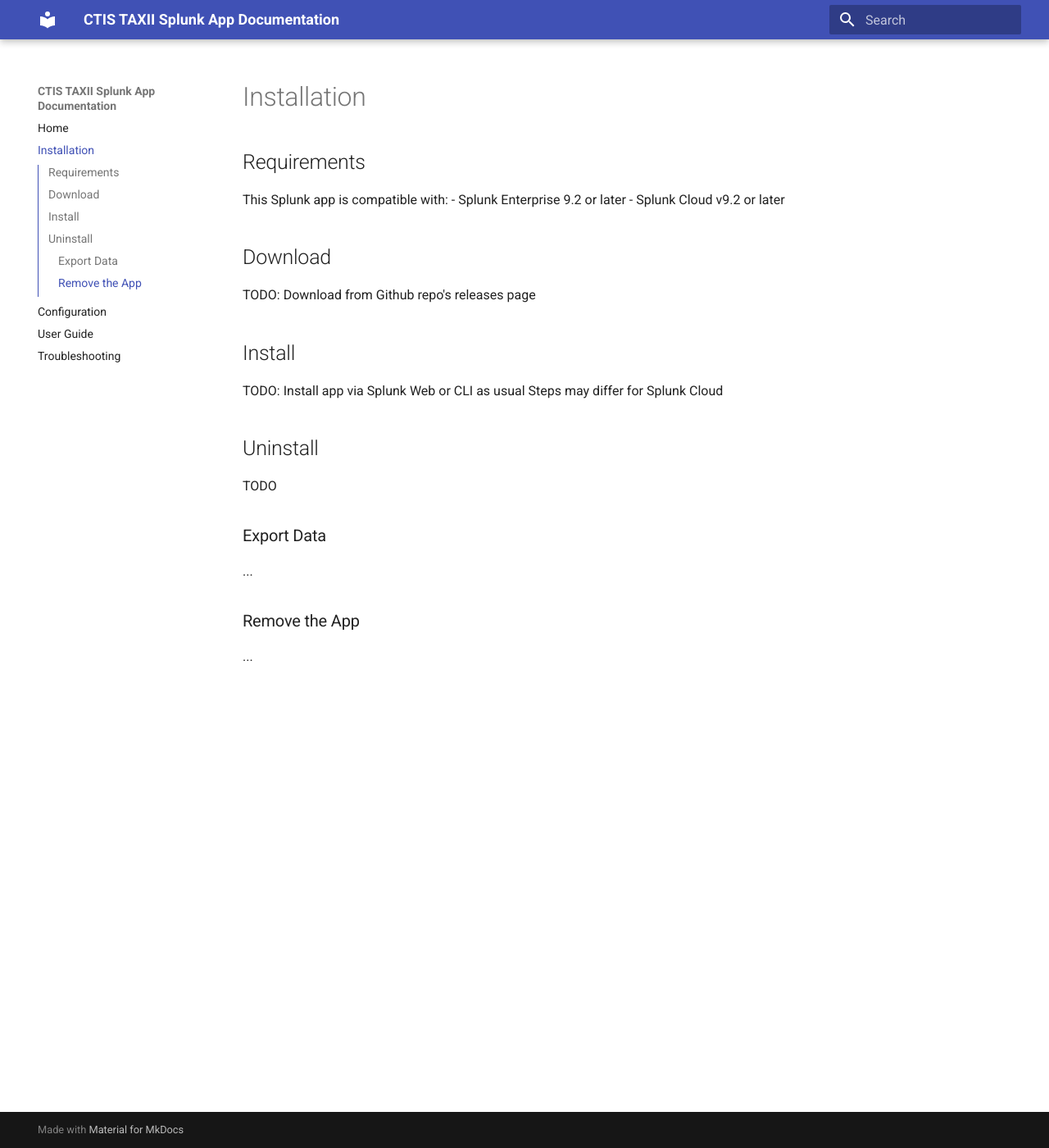
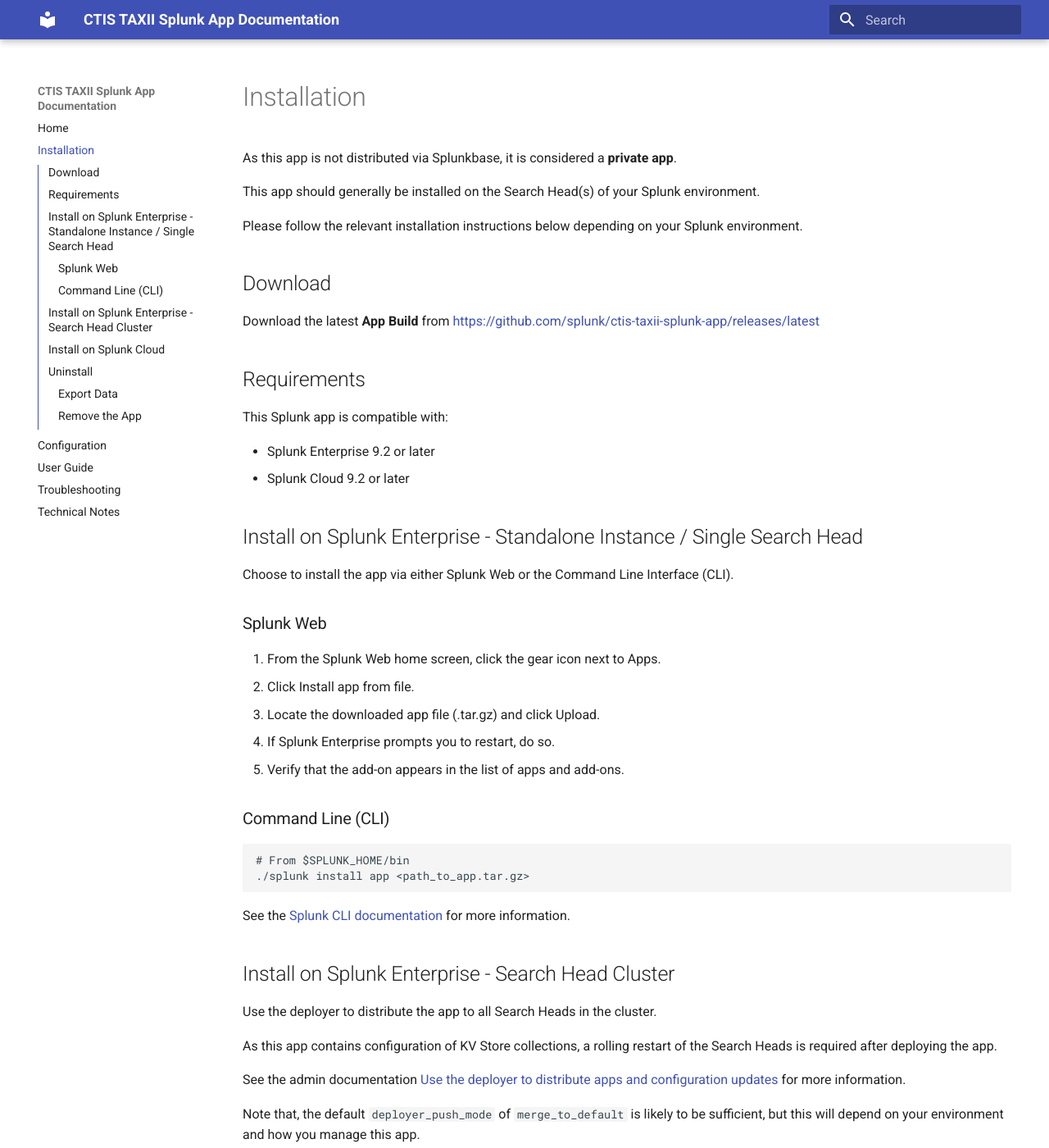
Before and after one commit to splunk/ctis-taxii-splunk-app, an MkDocs documentation site: the page built from docs/ctis-taxii-splunk-app/docs/installation.md, in a window 1280 px wide and 1400 px high. Shown: the whole window at 82% size. Built offline with MkDocs 1.6.1 and Material for MkDocs 9.7.7, drawn with Linux system fonts in a browser that asks for light colours; some of the changed text lies outside the part shown.

Commit message:
docs: WIP on Installation docs, plus added to configuration and technical notes

````diff
--- a/docs/ctis-taxii-splunk-app/docs/installation.md
+++ b/docs/ctis-taxii-splunk-app/docs/installation.md
@@ -1,15 +1,58 @@
 # Installation
+As this app is not distributed via Splunkbase, it is considered a **private app**.
+
+This app should generally be installed on the Search Head(s) of your Splunk environment.
+
+Please follow the relevant installation instructions below depending on your Splunk environment.
+
+## Download
+Download the latest **App Build** from <https://github.com/splunk/ctis-taxii-splunk-app/releases/latest>
+
 ## Requirements
 This Splunk app is compatible with:
+
 - Splunk Enterprise 9.2 or later
-- Splunk Cloud v9.2 or later
+- Splunk Cloud 9.2 or later
 
-## Download
-TODO: Download from Github repo's releases page
 
-## Install
-TODO: Install app via Splunk Web or CLI as usual
-Steps may differ for Splunk Cloud
+
+
+## Install on Splunk Enterprise - Standalone Instance / Single Search Head
+
+Choose to install the app via either Splunk Web or the Command Line Interface (CLI).
+
+### Splunk Web
+1. From the Splunk Web home screen, click the gear icon next to Apps.
+2. Click Install app from file.
+3. Locate the downloaded app file (.tar.gz) and click Upload.
+4. If Splunk Enterprise prompts you to restart, do so.
+5. Verify that the add-on appears in the list of apps and add-ons.
+
+### Command Line (CLI)
+```
+# From $SPLUNK_HOME/bin
+./splunk install app <path_to_app.tar.gz>
+```
+See the [Splunk CLI documentation](https://help.splunk.com/en/splunk-enterprise/administer/admin-manual/9.4/administer-splunk-enterprise-with-the-command-line-interface-cli/administrative-cli-commands) for more information.
+
+## Install on Splunk Enterprise - Search Head Cluster
+Use the deployer to distribute the app to all Search Heads in the cluster.
+
+As this app contains configuration of KV Store collections, a rolling restart of the Search Heads is required after deploying the app.
+
+See the admin documentation [Use the deployer to distribute apps and configuration updates](https://help.splunk.com/en/splunk-enterprise/administer/distributed-search/9.4/update-search-head-cluster-members/use-the-deployer-to-distribute-apps-and-configuration-updates) for more information.
+
+Note that, the default `deployer_push_mode` of `merge_to_default` is likely to be sufficient, but this will depend on your environment and how you manage this app.
+
+For more information, see the documentation: [Choose a deployer push mode](https://help.splunk.com/en/splunk-enterprise/administer/distributed-search/9.4/update-search-head-cluster-members/use-the-deployer-to-distribute-apps-and-configuration-updates#ariaid-title5)
+
+## Install on Splunk Cloud
+
+See the Splunk Cloud documentation for installing private apps:
+
+- [Install a private app on Victoria Experience](https://help.splunk.com/en/splunk-cloud-platform/administer/admin-manual/9.3.2411/manage-apps-and-add-ons-in-splunk-cloud-platform/manage-private-apps-on-your-splunk-cloud-platform-deployment#ariaid-title4)
+- [Install a private app on Classic Experience](https://help.splunk.com/en/splunk-cloud-platform/administer/admin-manual/9.3.2411/manage-apps-and-add-ons-in-splunk-cloud-platform/manage-private-apps-on-your-splunk-cloud-platform-deployment#ariaid-title6)
+
 
 ## Uninstall
 TODO
--- a/docs/ctis-taxii-splunk-app/mkdocs.yml
+++ b/docs/ctis-taxii-splunk-app/mkdocs.yml
@@ -5,6 +5,7 @@
   - Configuration: configuration.md
   - User Guide: user-guide.md
   - Troubleshooting: troubleshooting.md
+  - Technical Notes: technical-notes.md
 theme:
   name: material
   features:
````
Also changed, not shown: docs/ctis-taxii-splunk-app/docs/configuration.md (+10 -4 lines), docs/ctis-taxii-splunk-app/docs/index.md (+9 -5 lines), docs/ctis-taxii-splunk-app/docs/technical-notes.md (added, +44 -0 lines).
